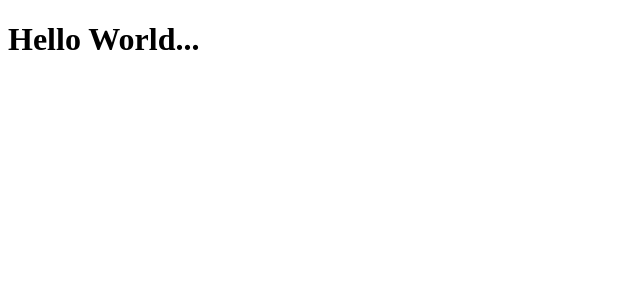
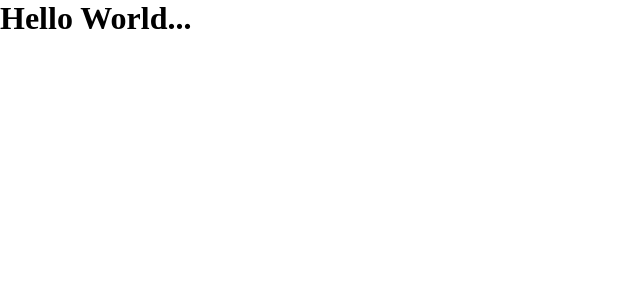
Before and after one commit to lazarnarcis/random-joke-generator, a React (Create React App) app: page / in a window 1280 px wide. Shown: the top 300 px of the page, without its empty margins (0-640 px from the left). Built offline with nearby package versions, Linux system fonts and the light colour scheme.

Commit message:
Installing SCSS and adding a new .scss file (https://github.com/lazarnarcis/react/issues/4)

```diff
--- a/package.json
+++ b/package.json
@@ -7,6 +7,7 @@
     "@testing-library/jest-dom": "^5.11.4",
     "@testing-library/react": "^11.1.0",
     "@testing-library/user-event": "^12.1.10",
+    "node-sass": "^6.0.1",
     "react": "^17.0.2",
     "react-dom": "^17.0.2",
     "react-scripts": "4.0.3",
--- a/src/App.js
+++ b/src/App.js
@@ -1,4 +1,5 @@
 import React from "react"
+import "./style.scss"
 
 export default function App() {
     return (
--- /dev/null
+++ b/src/style.scss
@@ -0,0 +1,4 @@
+* {
+    margin: 0;
+    padding: 0;
+}
```
Also changed, not shown: 2 other files (tests, documents, lock files or other folders).
